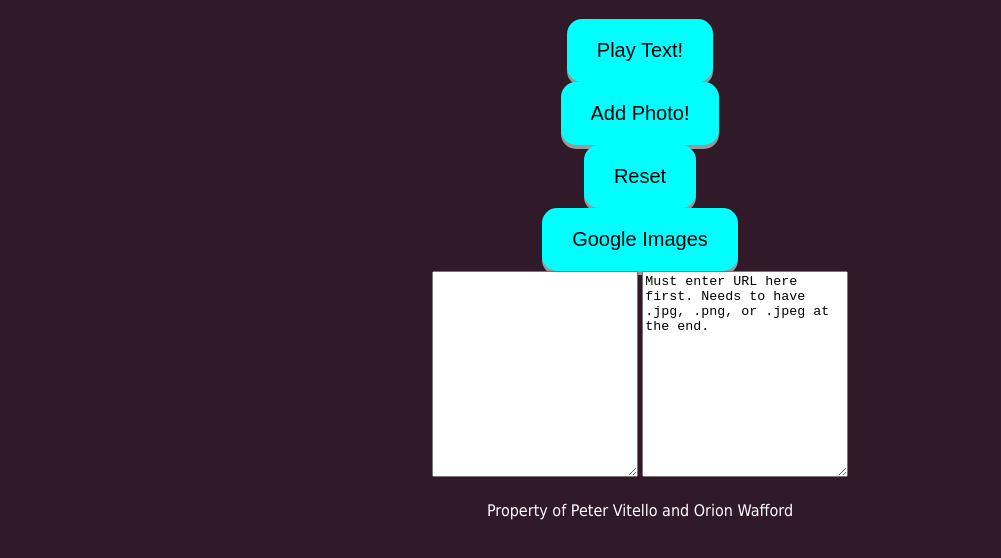
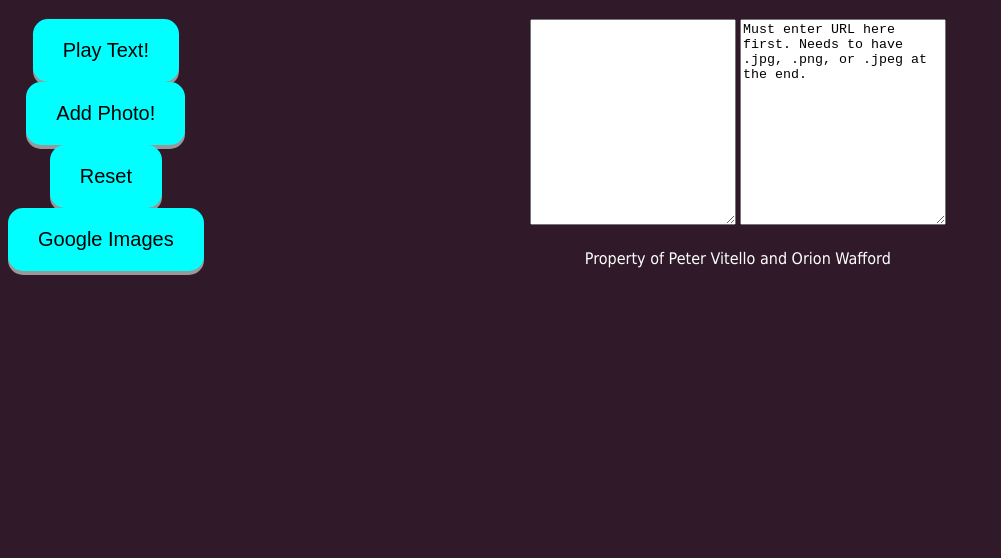
Before and after one commit to Peter-Vitello/Project3API, a plain HTML site: page index.html in a window 1280 px wide. Shown: the part 72-630 px from the top of the page, without its empty margins (0-1001 px from the left). Drawn offline with Linux system fonts and the light colour scheme.

Commit message:
made the buttons float to the left

```diff
--- a/index.html
+++ b/index.html
@@ -14,10 +14,12 @@
 <body>
 <main>
     <h1>Peter and Orion's PNG Reader</h1>
-    <button type="button" id="playButton">Play Text!</button><br>
-    <button type="button" id="addPhotoButton">Add Photo!</button><br>
-    <button type="button" id="resetButton">Reset</button><br>
-    <button type="button" id="goToGoogleButton">Google Images</button><br>
+    <div class="buttons">
+        <button type="button" id="playButton">Play Text!</button><br>
+        <button type="button" id="addPhotoButton">Add Photo!</button><br>
+        <button type="button" id="resetButton">Reset</button><br>
+        <button type="button" id="goToGoogleButton">Google Images</button><br>
+    </div>
     <textarea name="message" id = "textArea" style="width:200px; height:200px;"></textarea>
     <textarea name="URL" id = "urlArea" style="width:200px; height:200px;">Paste URL of image here.</textarea>
 </main>
--- a/styles/default-styles.css
+++ b/styles/default-styles.css
@@ -21,8 +21,12 @@ section{
   margin-bottom: 1rem;
 }
 
+.buttons{
+        float: left;
+}
+
 button {
-    //float: left;
+
     border: 1px solid green;
 }
 
```
